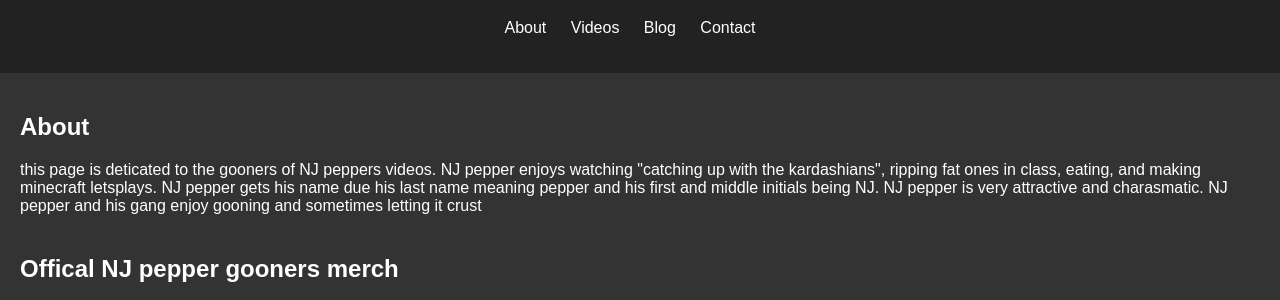
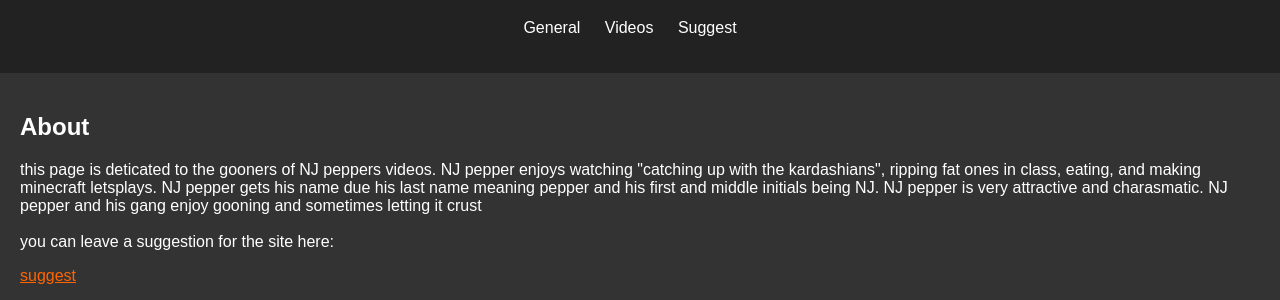
Before and after one commit to NJpepperGoonPageOffical/NJpepperGoonPageOffical.github.io, a plain HTML site: page index.html in a window 1280 px wide. Shown: the part 81-381 px from the top of the page. Drawn offline with Linux system fonts and the light colour scheme.

Commit message:
Update index.html

```diff
--- a/index.html
+++ b/index.html
@@ -30,11 +30,15 @@
             color: #fff;
             text-decoration: none;
         }
+
         main {
             padding: 20px;
         }
         section {
             margin-bottom: 40px;
+        }
+        #about a {
+            color: #ff6600; /* Change the color to whatever you want */
         }
         footer {
             background-color: #222;
@@ -59,10 +63,9 @@
         <h1>NJ pepper goon page website offical</h1>
         <nav>
             <ul>
-                <li><a href="#about">About</a></li>
-                <li><a href="#videos">Videos</a></li>
-                <li><a href="#blog">Blog</a></li>
-                <li><a href="#contact">Contact</a></li>
+                <li><a href="#about">General</a></li>
+                <li><a href="https://www.youtube.com/@njpepper4408">Videos</a></li>
+                <li><a href="/contact/">Suggest</a></li>
             </ul>
         </nav>
     </header>
@@ -71,7 +74,10 @@
         <section id="about">
             <h2>About</h2>
             <!-- Add your about content here -->
-            <p>this page is deticated to the gooners of NJ peppers videos. NJ pepper enjoys watching "catching up with the kardashians", ripping fat ones in class, eating, and making minecraft letsplays. NJ pepper gets his name due his last name meaning pepper and his first and middle initials being NJ. NJ pepper is very attractive and charasmatic. NJ pepper and his gang enjoy gooning and sometimes letting it crust</p>
+            <p>this page is deticated to the gooners of NJ peppers videos. NJ pepper enjoys watching "catching up with the kardashians", ripping fat ones in class, eating, and making minecraft letsplays. NJ pepper gets his name due his last name meaning pepper and his first and middle initials being NJ. NJ pepper is very attractive and charasmatic. NJ pepper and his gang enjoy gooning and sometimes letting it crust<br><br>you can leave a suggestion for the site here:</p>
+            <abtnav>
+                <a href="/contact/">suggest</a>
+            </abtnav>
         </section>
         <section id="merch">
             <h2>Offical NJ pepper gooners merch</h2>
@@ -101,7 +107,7 @@
 
         <section>
             <h2>Contact</h2>
-            <p>to speak with an offical NJ pepper goon gang representitive, contact this email: NJpepperGoonGangOfiicalEmail@proton.me</p>
+            <p>to speak with an offical NJ pepper goon gang representitive, contact this email: NJpepperGoonGangOfiicalEmail@proton.me or feel free to leave a suggestion by clicking the "suggest" button at the top of the page</p>
             <!-- Add your contact form or contact information here -->
             <p>(wip)</p>
         </section>
```
